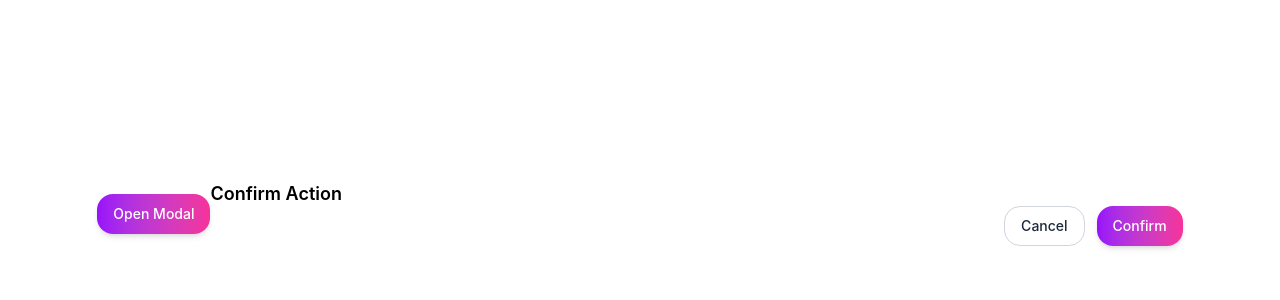
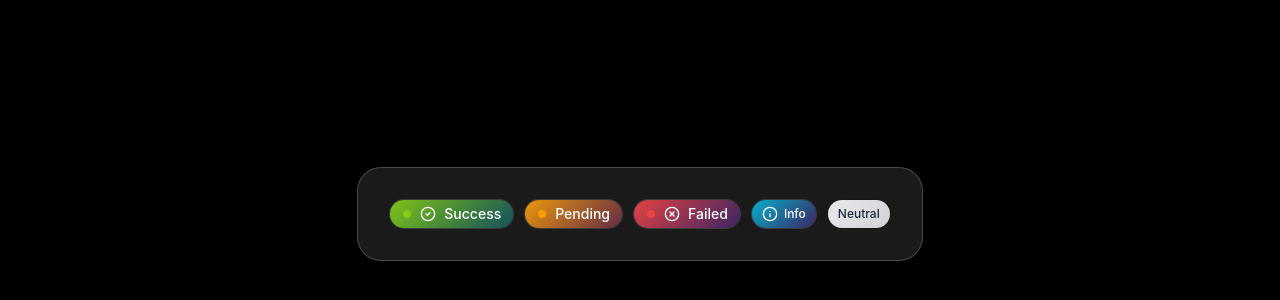
Before and after one commit to Gbemlight/fictional-palm-tree-quad-copy, a Next.js app: page / in a window 1280 px wide. Shown: the part 186-486 px from the top of the page. Built offline with nearby package versions, Linux system fonts and the light colour scheme.

Commit message:
feat: implement reusable Badge component with variants, sizes, icons and animated pending indicator (Issue #8)

```diff
--- a/app/page.tsx
+++ b/app/page.tsx
@@ -1,47 +1,32 @@
 "use client";
 
-import * as React from "react";
-import { Button } from "@/components/ui/button";
-import {
-  Dialog,
-  DialogTrigger,
-  DialogHeader,
-  DialogTitle,
-  DialogDescription,
-  DialogBody,
-  DialogFooter,
-} from "@/components/ui/dialog";
+import { Badge } from "@/components/ui/badge";
+import { CheckCircle2, XCircle, Info } from "lucide-react";
 
 export default function Home() {
-  const [open, setOpen] = React.useState(false);
+  return (
+    <main className="min-h-screen flex items-center justify-center bg-[#000000] p-10">
+      <div className="flex flex-wrap gap-3 rounded-2xl bg-white/10 backdrop-blur-xl border border-white/20 p-8">
+        <Badge variant="success" dot icon={<CheckCircle2 className="h-4 w-4" />}>
+          Success
+        </Badge>
 
-  return (
-    <main className="min-h-screen flex items-center justify-center bg-[var(--gradient-purple-pink)] p-10">
-      <Dialog open={open} onOpenChange={setOpen} size="md" closeOnOverlayClick>
-        <DialogTrigger asChild>
-          <Button>Open Modal</Button>
-        </DialogTrigger>
+        <Badge variant="pending" dot>
+          Pending
+        </Badge>
 
-        <DialogHeader>
-          <DialogTitle>Confirm Action</DialogTitle>
-          <DialogDescription>
-            This dialog uses Radix focus trapping + Escape close.
-          </DialogDescription>
-        </DialogHeader>
+        <Badge variant="failed" dot icon={<XCircle className="h-4 w-4" />}>
+          Failed
+        </Badge>
 
-        <DialogBody>
-          <p className="text-white/80">
-            Glassmorphism content + blur overlay + spring animation.
-          </p>
-        </DialogBody>
+        <Badge variant="info" size="sm" icon={<Info className="h-4 w-4" />}>
+          Info
+        </Badge>
 
-        <DialogFooter>
-          <Button variant="secondary" onClick={() => setOpen(false)}>
-            Cancel
-          </Button>
-          <Button onClick={() => setOpen(false)}>Confirm</Button>
-        </DialogFooter>
-      </Dialog>
+        <Badge variant="neutral" size="sm">
+          Neutral
+        </Badge>
+      </div>
     </main>
   );
 }
--- /dev/null
+++ b/components/ui/badge.tsx
@@ -0,0 +1,101 @@
+"use client";
+
+import * as React from "react";
+import { motion } from "framer-motion";
+import { cn } from "@/lib/utils";
+
+type BadgeVariant = "success" | "pending" | "failed" | "info" | "neutral";
+type BadgeSize = "sm" | "md";
+
+export interface BadgeProps extends React.HTMLAttributes<HTMLSpanElement> {
+  variant?: BadgeVariant;
+  size?: BadgeSize;
+  dot?: boolean;
+  pulse?: boolean; // for pending
+  icon?: React.ReactNode;
+}
+
+const sizeMap: Record<BadgeSize, string> = {
+  sm: "text-xs px-2.5 py-1 gap-1.5",
+  md: "text-sm px-3 py-1.5 gap-2",
+};
+
+const variantMap: Record<
+  BadgeVariant,
+  { text: string; bg: string; ring: string; dot: string }
+> = {
+  success: {
+    text: "text-white",
+    bg: "bg-[linear-gradient(135deg,rgba(132,204,22,0.95),rgba(6,182,212,0.35))]",
+    ring: "ring-1 ring-white/15",
+    dot: "bg-[var(--color-success)]",
+  },
+  pending: {
+    text: "text-white",
+    bg: "bg-[linear-gradient(135deg,rgba(245,158,11,0.95),rgba(236,72,153,0.35))]",
+    ring: "ring-1 ring-white/15",
+    dot: "bg-[var(--color-warning)]",
+  },
+  failed: {
+    text: "text-white",
+    bg: "bg-[linear-gradient(135deg,rgba(239,68,68,0.95),rgba(124,58,237,0.35))]",
+    ring: "ring-1 ring-white/15",
+    dot: "bg-[var(--color-danger)]",
+  },
+  info: {
+    text: "text-white",
+    bg: "bg-[linear-gradient(135deg,rgba(6,182,212,0.95),rgba(124,58,237,0.35))]",
+    ring: "ring-1 ring-white/15",
+    dot: "bg-[var(--color-accent)]",
+  },
+  neutral: {
+    text: "text-gray-800",
+    bg: "bg-[linear-gradient(135deg,rgba(243,244,246,0.95),rgba(229,231,235,0.9))]",
+    ring: "ring-1 ring-black/10",
+    dot: "bg-gray-500",
+  },
+};
+
+export function Badge({
+  className,
+  variant = "neutral",
+  size = "md",
+  dot = false,
+  pulse = variant === "pending", // default pulse on pending
+  icon,
+  children,
+  ...props
+}: BadgeProps) {
+  const styles = variantMap[variant];
+
+  return (
+    <span
+      className={cn(
+        "inline-flex items-center rounded-full font-medium leading-none whitespace-nowrap",
+        sizeMap[size],
+        styles.text,
+        styles.bg,
+        styles.ring,
+        className
+      )}
+      {...props}
+    >
+      {dot && (
+        <span className="relative flex h-2.5 w-2.5 items-center justify-center">
+          {pulse ? (
+            <motion.span
+              className={cn("absolute inline-flex h-2.5 w-2.5 rounded-full opacity-60", styles.dot)}
+              animate={{ scale: [1, 1.6, 1], opacity: [0.6, 0, 0.6] }}
+              transition={{ duration: 1.2, repeat: Infinity, ease: "easeInOut" }}
+            />
+          ) : null}
+          <span className={cn("inline-flex h-2 w-2 rounded-full", styles.dot)} />
+        </span>
+      )}
+
+      {icon ? <span className="flex items-center">{icon}</span> : null}
+
+      <span>{children}</span>
+    </span>
+  );
+}
```
